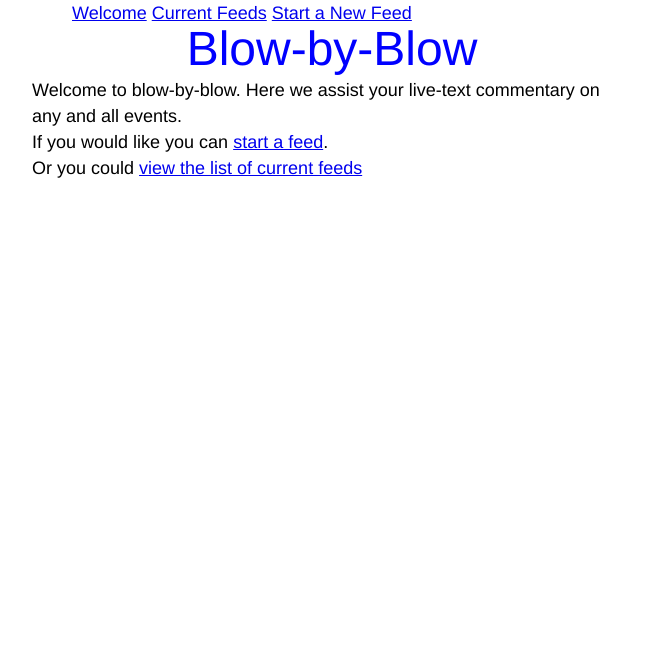
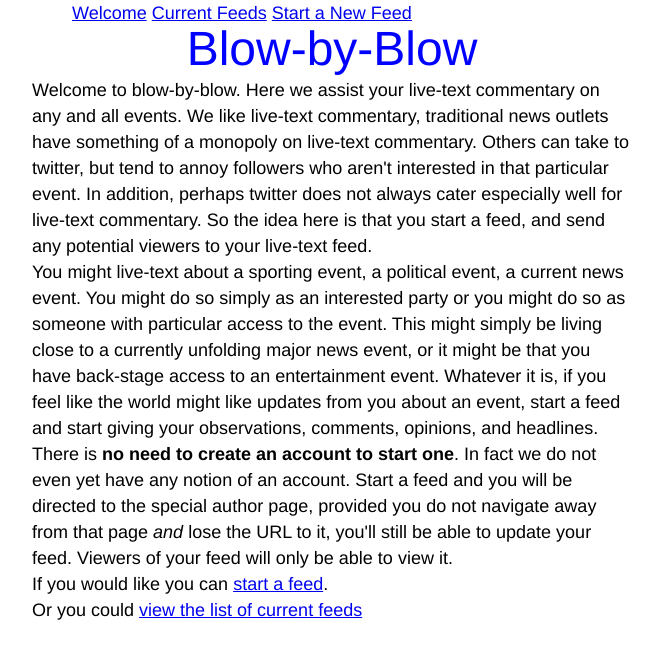
Before and after one commit to allanderek/blow-by-blow, a Flask app: page / in a window 1280 px wide. Shown: the top 659 px of the page, without its empty margins (308-968 px from the left). Run offline with Flask 2, Linux system fonts and the light colour scheme; some libraries are stand-ins or nearby versions.

Commit message:
Updated the instructions given on the front page.

```diff
--- a/app/templates/frontpage.html
+++ b/app/templates/frontpage.html
@@ -9,7 +9,32 @@
 
 <p>
 Welcome to blow-by-blow. Here we assist your live-text commentary on
-any and all events.
+any and all events. We like live-text commentary, traditional news
+outlets have something of a monopoly on live-text commentary. Others
+can take to twitter, but tend to annoy followers who aren't interested
+in that particular event. In addition, perhaps twitter does not always
+cater especially well for live-text commentary. So the idea here is that
+you start a feed, and send any potential viewers to your live-text
+feed.
+</p>
+
+<p>
+You might live-text about a sporting event, a political event, a current
+news event. You might do so simply as an interested party or you might
+do so as someone with particular access to the event. This might simply
+be living close to a currently unfolding major news event, or it might
+be that you have back-stage access to an entertainment event. Whatever
+it is, if you feel like the world might like updates from you about an
+event, start a feed and start giving your observations, comments,
+opinions, and headlines.
+</p>
+
+<p>
+There is <b>no need to create an account to start one</b>. In fact we
+do not even yet have any notion of an account. Start a feed and you will
+be directed to the special author page, provided you do not navigate
+away from that page <i>and</i> lose the URL to it, you'll still be able
+to update your feed. Viewers of your feed will only be able to view it.
 </p>
 
 <p>
```
